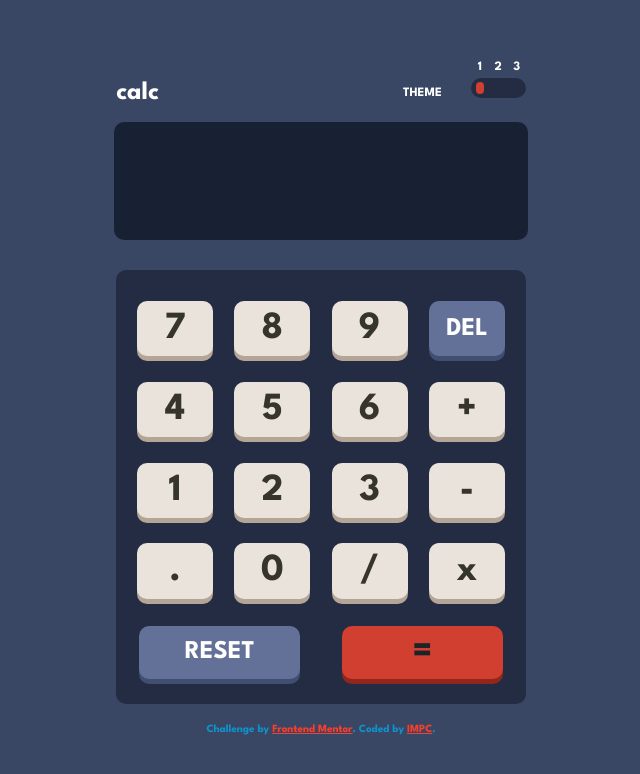
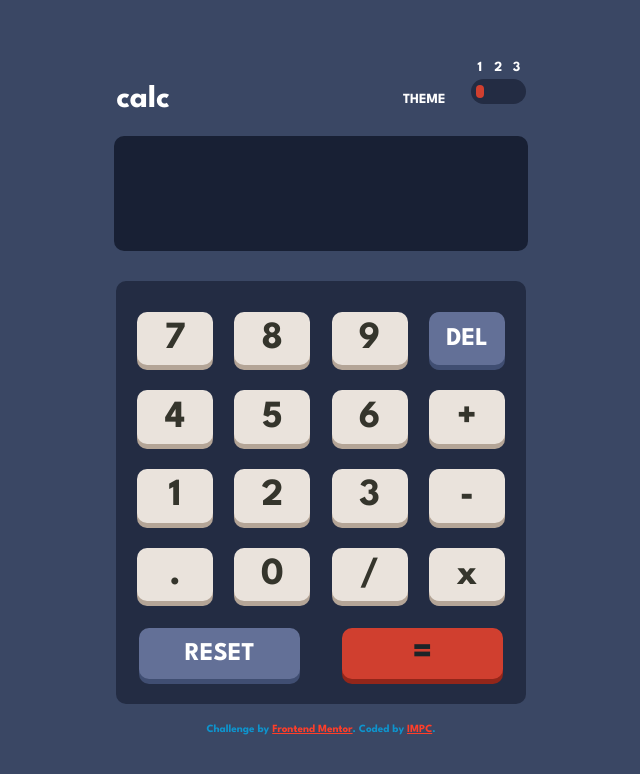
Before and after one commit to impc9/Calculator-app-main, a plain HTML site: page index.html in a window 1280 px wide. Shown: the whole page, without its empty margins (327-967 px from the left). Drawn offline with Linux system fonts and the light colour scheme.

Commit message:
Update style.css

```diff
--- a/style.css
+++ b/style.css
@@ -45,10 +45,6 @@ body{
     /* color: hsl(52, 100%, 62%); */
 }
 
-h1{
-    font-size: 2vw;
-}
-
 #theme{
     width: 30%;
     height: 100%;
@@ -58,7 +54,7 @@ h1{
 }
 
 h5{
-    font-size: 1vw;
+    font-size: 14px;
 }
 
 #selector{
@@ -80,7 +76,7 @@ h6{
     display: flex;
     justify-content: center;
     width: 30%;
-    font-size: 1vw;
+    font-size: 14px;
     margin: 5px;
 }
 
@@ -103,7 +99,7 @@ h6{
 }
 
 #theme1, #theme2, #theme3{
-    width: 80%;
+    width: 50%;
     justify-content: center;
     align-items: center;
     background-color: hsl(6, 63%, 50%);
```
